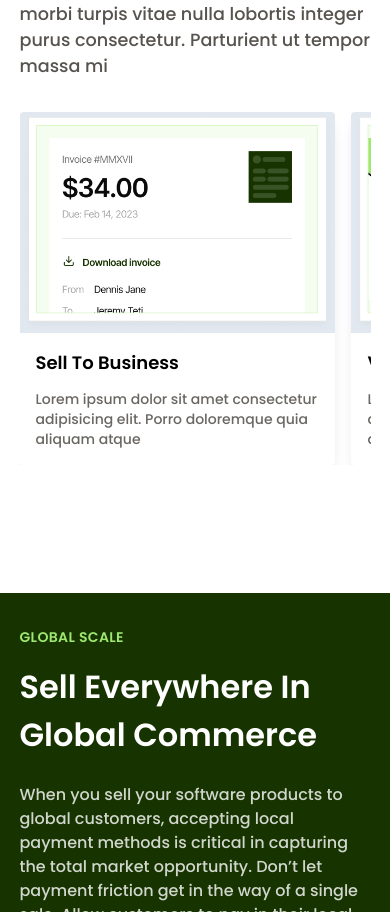
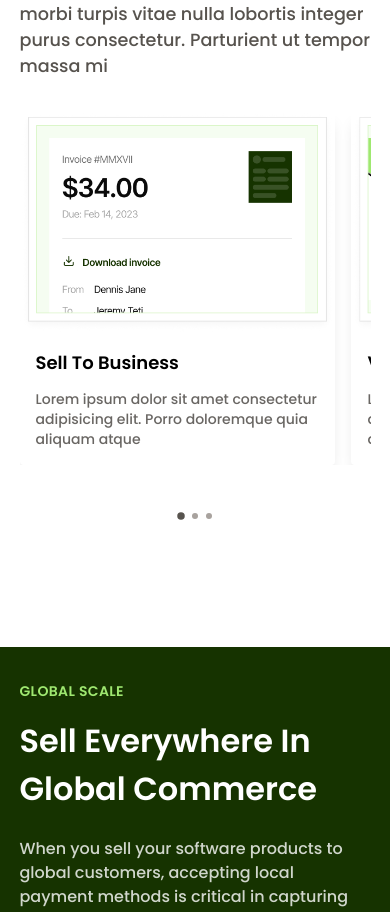
Before and after one commit to Taofeekabdulazeez/finto-wep-app, a React (Vite) app in the folder frontend/: page / in a window 390 px wide. Shown: the part 3450-4362 px from the top of the page. Built offline with nearby package versions, Linux system fonts and the light colour scheme.

Commit message:
Update Operations.jsx

```diff
--- a/frontend/src/components/Operations.jsx
+++ b/frontend/src/components/Operations.jsx
@@ -5,6 +5,13 @@ import { slides } from "../data/data";
 
 function Operations() {
   const [interchange] = useState(false);
+  const [slideIndex, setSlideIndex] = useState(0);
+
+  const handleScrollX = function (event) {
+    if (event.target.scrollLeft === 0) setSlideIndex(0);
+    else if (event.target.scrollLeft === 606) setSlideIndex(2);
+    else setSlideIndex(1);
+  };
 
   return (
     <section className="py-[8rem]">
@@ -23,13 +30,24 @@ function Operations() {
         </div>
         {interchange && <Slider />}
 
-        <div className="media-scroller-2">
+        <div className="media-scroller-2" onScroll={handleScrollX}>
           {slides.map((slide, index) => (
             <Operation
               image={slide.image}
               description={slide.description}
               key={index}
             />
+          ))}
+        </div>
+
+        <div className="flex items-center justify-center gap-2">
+          {slides.map((_, index) => (
+            <span
+              key={index}
+              className={`sm:hidden h-1.5 w-1.5 mt-12 rounded-full bg-stone-400 transition-all duration-300 ${
+                slideIndex === index ? "!bg-stone-600 scale-125" : ""
+              }`}
+            ></span>
           ))}
         </div>
       </div>
@@ -40,7 +58,7 @@ function Operations() {
 function Operation({ image, description }) {
   return (
     <div className="rounded overflow-hidden shadow-lg">
-      <div className="bg-slate-200">
+      <div className="">
         <img className="w-[100%]" src={image} alt="Artificial Intelligence" />
       </div>
       <div className="p-4">
```
